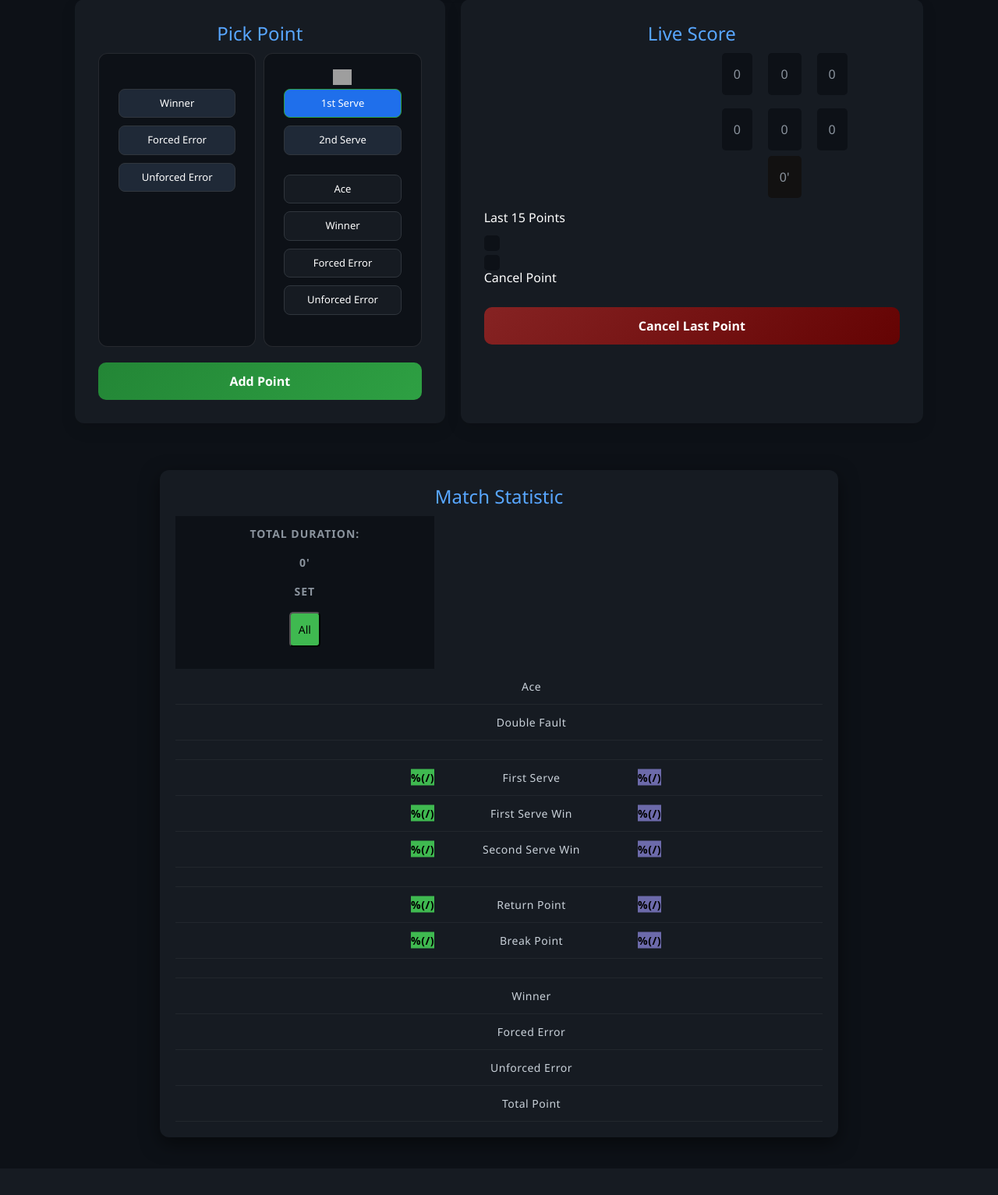
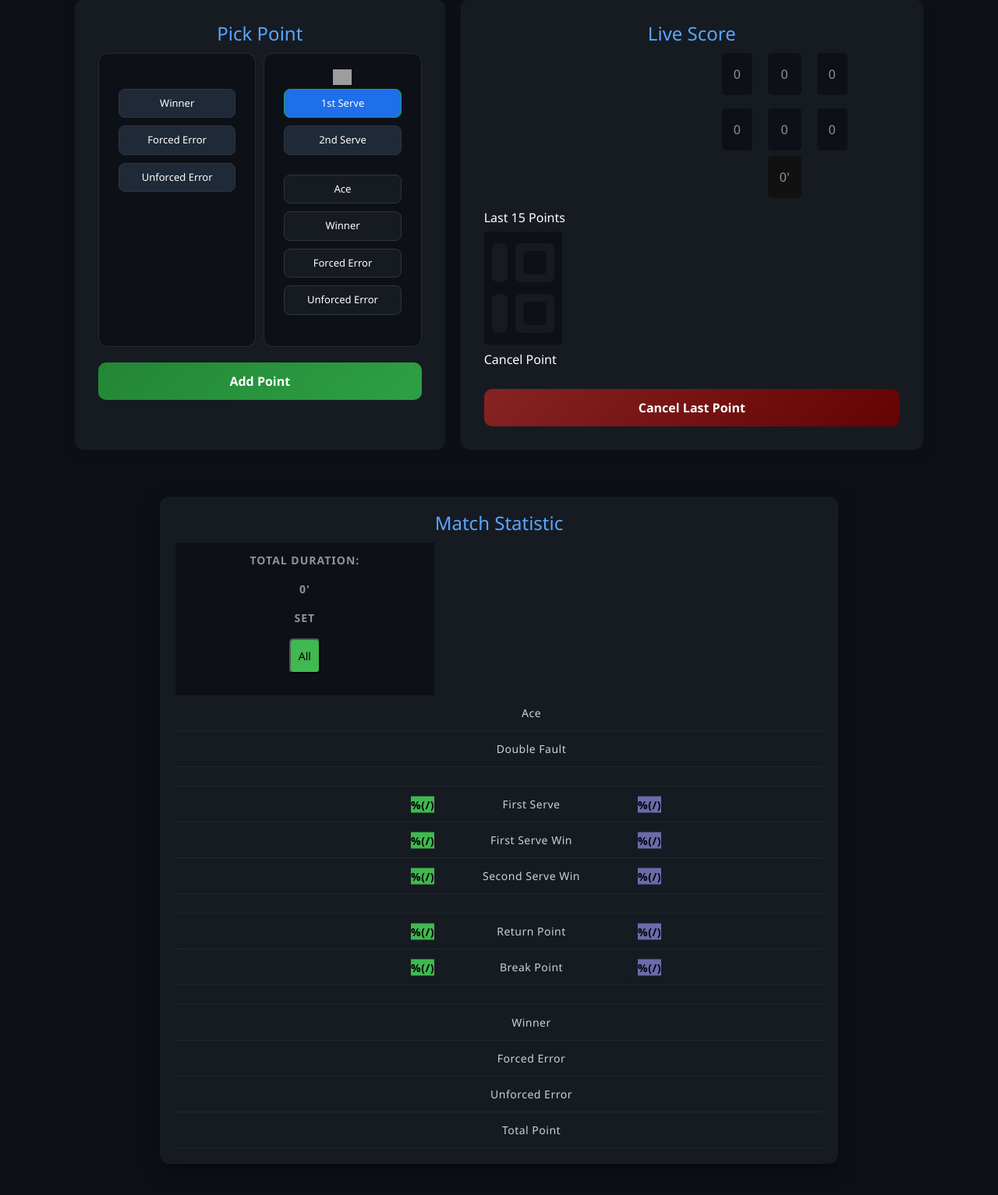
Before and after one commit to achmad-irfan/tennis-score-simulation-app, a Django app: page / in a window 1280 px wide. Shown: the part 739-2272 px from the top of the page at 78% size. Before the commit the page ends 2222 px from the top, so only its background shows below. Run offline with Django 5.2, Linux system fonts and the light colour scheme; some libraries are stand-ins or nearby versions; grey boxes are pictures that could not be loaded.

Commit message:
feature : add double match 2

```diff
--- a/static/css/styles.css
+++ b/static/css/styles.css
@@ -599,24 +599,23 @@ table input:active {
   align-items: center;
 }
 
-.last-points {
-  display: flex;
-  flex-direction: column;
-  gap: 5px;
+.last-points table {
+  background-color: #0d1117;
+  border-collapse: separate;
+  border-spacing: 10px 15px;
+  margin-bottom: 10px;
 }
 
-.player-points {
-  display: flex;
-  justify-content: space-between;
-  gap: 10px;
+td {
+  background: #161b22;
+  padding: 10px;
+  border-radius: 8px;
 }
 
 .player-points p {
-  background-color: #0d1117;
-  width: 100%;
-  border-radius: 5px;
   font-size: 15px;
-  padding: 15px;
+  padding: 0;
+  margin: 0;
 }
 .points_dot {
   display: flex;
@@ -624,7 +623,7 @@ table input:active {
   background-color: #0d1117;
   justify-content: start;
   border-radius: 5px;
-  padding: 10px;
+  padding: 15px;
 }
 
 .player-points span {
@@ -1151,7 +1150,6 @@ table input:active {
     justify-content: center;
     border-radius: 5px;
     padding: 10px;
-    height: 40px;
   }
 
   #cancelForm {
--- a/templates/snippets/_score.html
+++ b/templates/snippets/_score.html
@@ -23,39 +23,41 @@
       </div>
       {% endif %}
     </div>
+
     <div class="last-points">
        <h6>Last 15 Points</h6>
-      <div class="player-points">
-        {% if match_type == "single" %}
-        <p>{{p1_name.0}}</p>
-        {% endif %} {% if match_type == "double" %}
-        <p>
-          {{p1_name.0}} <br />
-          {{p1_name.1}}
-        </p>
-        {% endif %}
+       <table>
+        <tbody>
+          <tr>
+            <td>
+              {% if match_type == "single" %}   <span class="flag">
+      <img src="{{p1_profile.0.flag}}" alt="" />
+    </span>{{p1_name.0}} {% endif %}
+              {% if match_type == "double" %}  {{p1_name.0}} ({{p1_profile.0.country}}) <br>  {{p1_name.1}} ({{p2_profile.1.country}}) {% endif %}
+            </td>
+            <td>
               <div class="points_dot">
               {% for p in last_points %}
               <span class="dot {% if p == 'p1' %}win{% else %}lose{% endif %}"></span>
               {% endfor %}
             </div>
-      </div>
-
-      <div class="player-points">
-        {% if match_type == "single" %}
-        <p>{{p2_name.0}}</p>
-        {% endif %} {% if match_type == "double" %}
-        <p>
-          {{p2_name.0}} <br />
-          {{p2_name.1}}
-        </p>
-        {% endif %}
+          </td>
+          </tr>
+          <tr>
+            <td>
+              {% if match_type == "single" %}  {{p2_name.0}}  {% endif %}
+              {% if match_type == "double" %}  {{p2_name.0}} ({{p2_profile.0.country}}) <br>  {{p2_name.1}} ({{p2_profile.1.country}}) {% endif %}
+            </td>
+            <td>
               <div class="points_dot">
               {% for p in last_points %}
-          <span class="dot {% if p == 'p1' %}lose{% else %}win{% endif %}"></span>
+              <span class="dot {% if p == 'p2' %}win{% else %}lose{% endif %}"></span>
               {% endfor %}
             </div>
-      </div>
+            </td>
+          </tr>
+        </tbody>
+       </table>
     </div>
       <div class="cancel_last_point">
         <h6>Cancel Point</h6>
@@ -109,3 +111,4 @@
       }
     });
   </script>
+</div>
```
Lines whose indentation alone changed are shown as unchanged.
